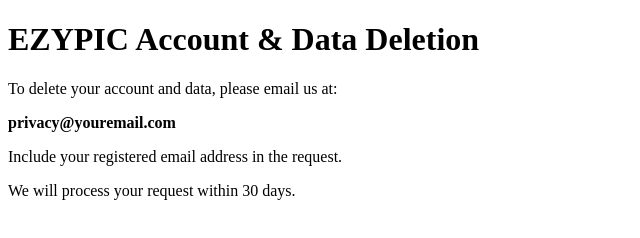
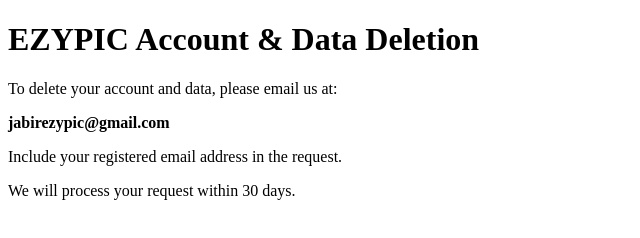
Before and after one commit to afxxl/ezypic-data-deletion, a plain HTML site: page index.html in a window 1280 px wide. Shown: the full height of the page, 0-640 px from the left. Drawn offline with Linux system fonts and the light colour scheme.

Commit message:
minor changes

```diff
--- a/index.html
+++ b/index.html
@@ -6,7 +6,7 @@
   <body>
     <h1>EZYPIC Account & Data Deletion</h1>
     <p>To delete your account and data, please email us at:</p>
-    <p><strong>privacy@youremail.com</strong></p>
+    <p><strong>jabirezypic@gmail.com</strong></p>
     <p>Include your registered email address in the request.</p>
     <p>We will process your request within 30 days.</p>
   </body>
```
